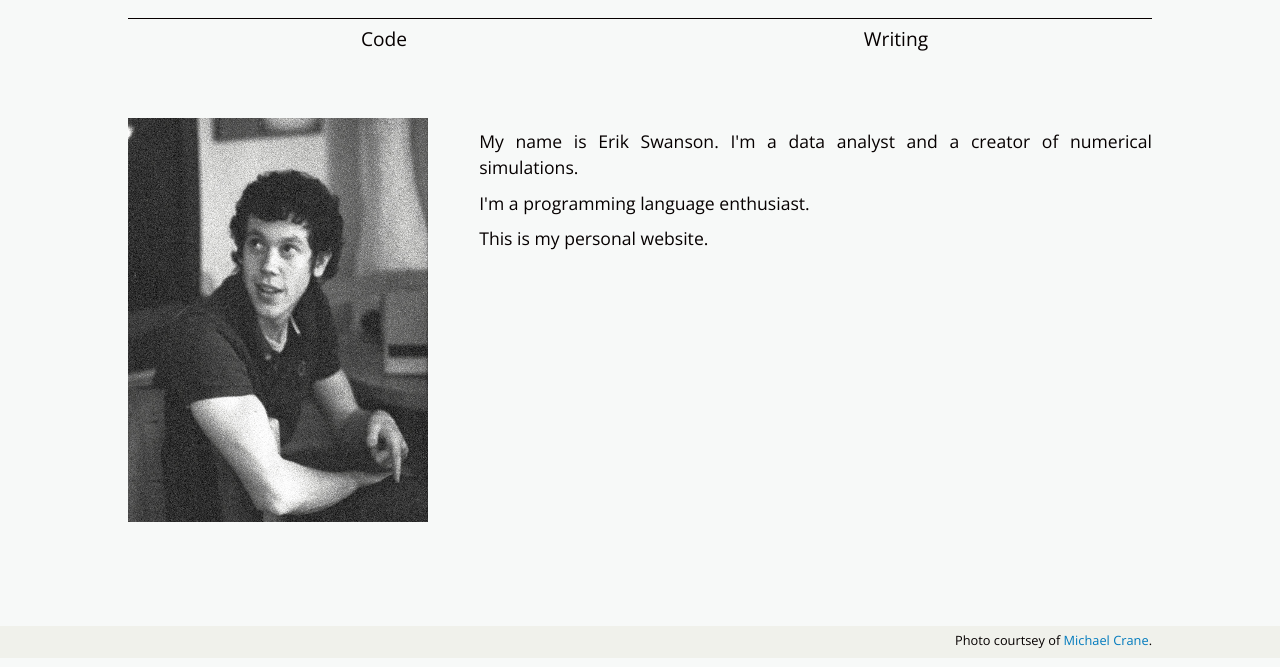
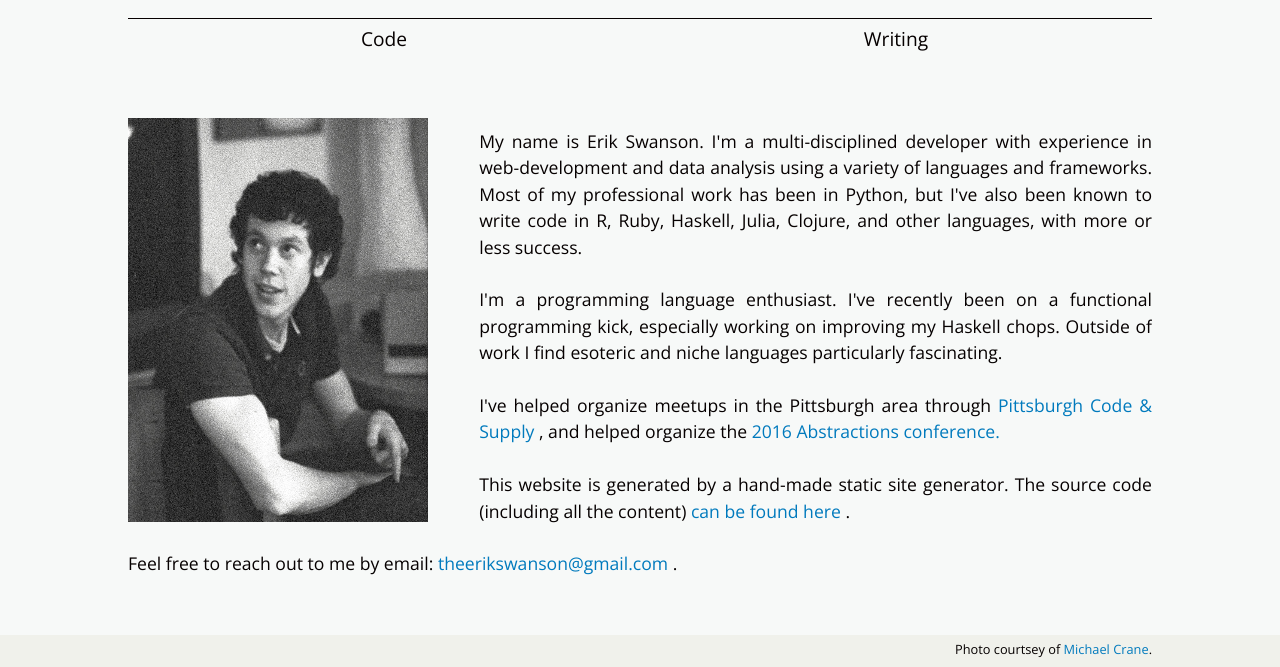
Before and after one commit to swans-one/swanstwo, a website: page src/html/index.html in a window 1280 px wide. Shown: the part 150-817 px from the top of the page. Drawn offline with nearby package versions, Linux system fonts and the light colour scheme; files that its build step writes are made by us from their sources; files whose address does not match are found by name.

Commit message:
Update personal description

```diff
--- a/src/css/homepage.scss
+++ b/src/css/homepage.scss
@@ -57,7 +57,7 @@
 
     > p {
         text-align: justify;
-        margin-bottom: .5em;
+        margin-bottom: 1.5em;
     }
 }
 
--- a/src/html/index.html
+++ b/src/html/index.html
@@ -35,14 +35,40 @@
     </div>
     <div id="content">
       <p>
-	My name is Erik Swanson. I'm a data analyst and a creator of
-	numerical simulations.
+        My name is Erik Swanson. I'm a multi-disciplined developer
+        with experience in web-development and data analysis using a
+        variety of languages and frameworks. Most of my professional
+        work has been in Python, but I've also been known to write
+        code in R, Ruby, Haskell, Julia, Clojure, and other languages,
+        with more or less success.
       </p>
       <p>
-	I'm a programming language enthusiast.
+        I'm a programming language enthusiast. I've recently been on a
+        functional programming kick, especially working on improving
+        my Haskell chops. Outside of work I find esoteric and niche
+        languages particularly fascinating.
       </p>
       <p>
-	This is my personal website.
+        I've helped organize meetups in the Pittsburgh area through
+        <a href="https://codeandsupply.co">
+          Pittsburgh Code & Supply
+        </a>, and helped organize the
+        <a href="http://abstractions.io">
+          2016 Abstractions conference.
+        </a>
+      </p>
+      <p>
+        This website is generated by a hand-made static site
+        generator. The source code (including all the content)
+        <a href="https://github.com/swans-one/swanstwo">
+          can be found here
+        </a>.
+      </p>
+      <p>
+        Feel free to reach out to me by email:
+        <a href="mailto:theerikswanson@gmail.com">
+          theerikswanson@gmail.com
+        </a>.
       </p>
     </div>
   </div>
@@ -53,6 +79,7 @@
     Photo courtsey of <a href="http://www.flickr.com/photos/mjcrane/5527668145/in/set-72157626276631330">Michael Crane</a>.
   </div>
 </footer>
+      </p>
 
 </body>
 </html>
```
